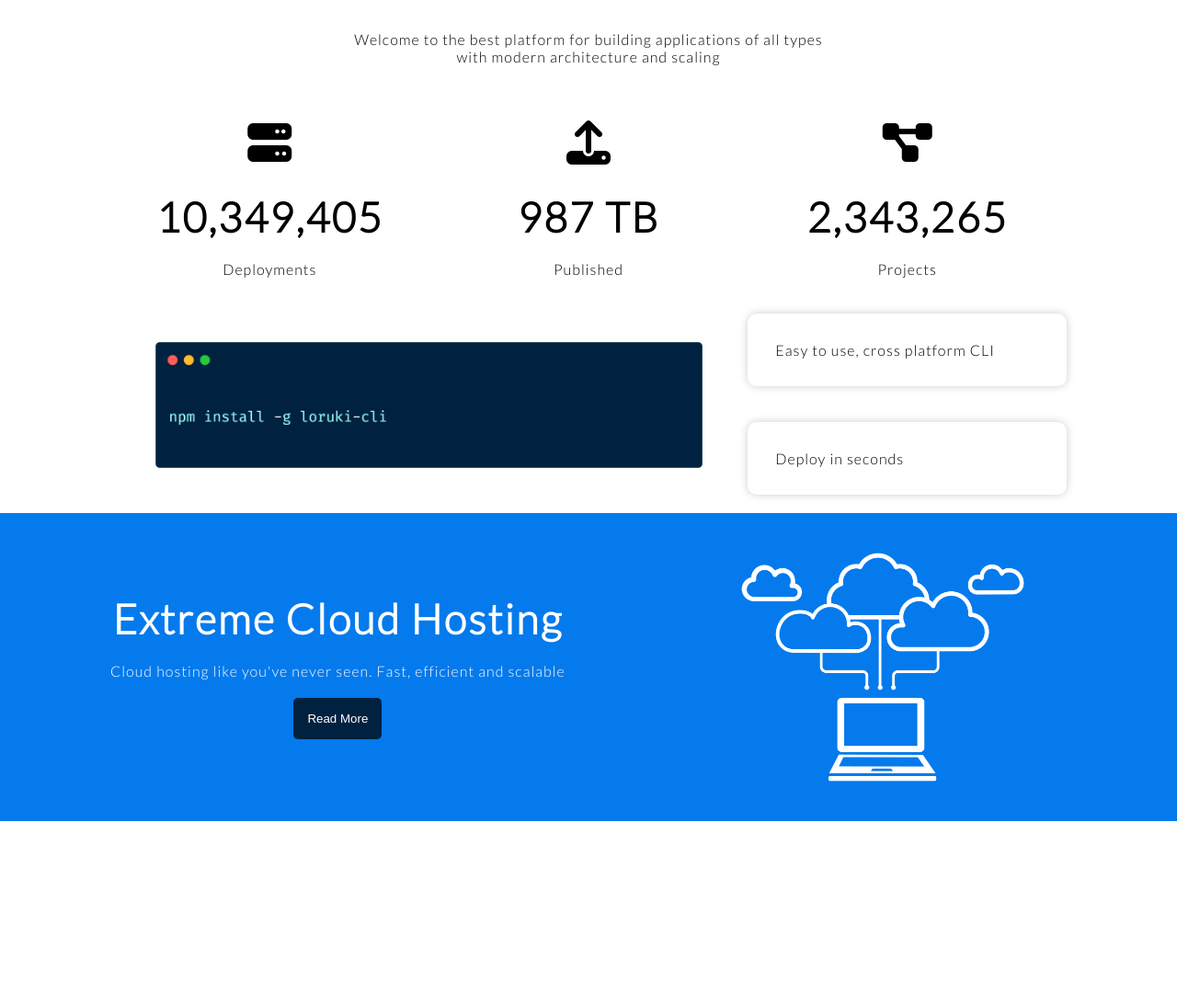
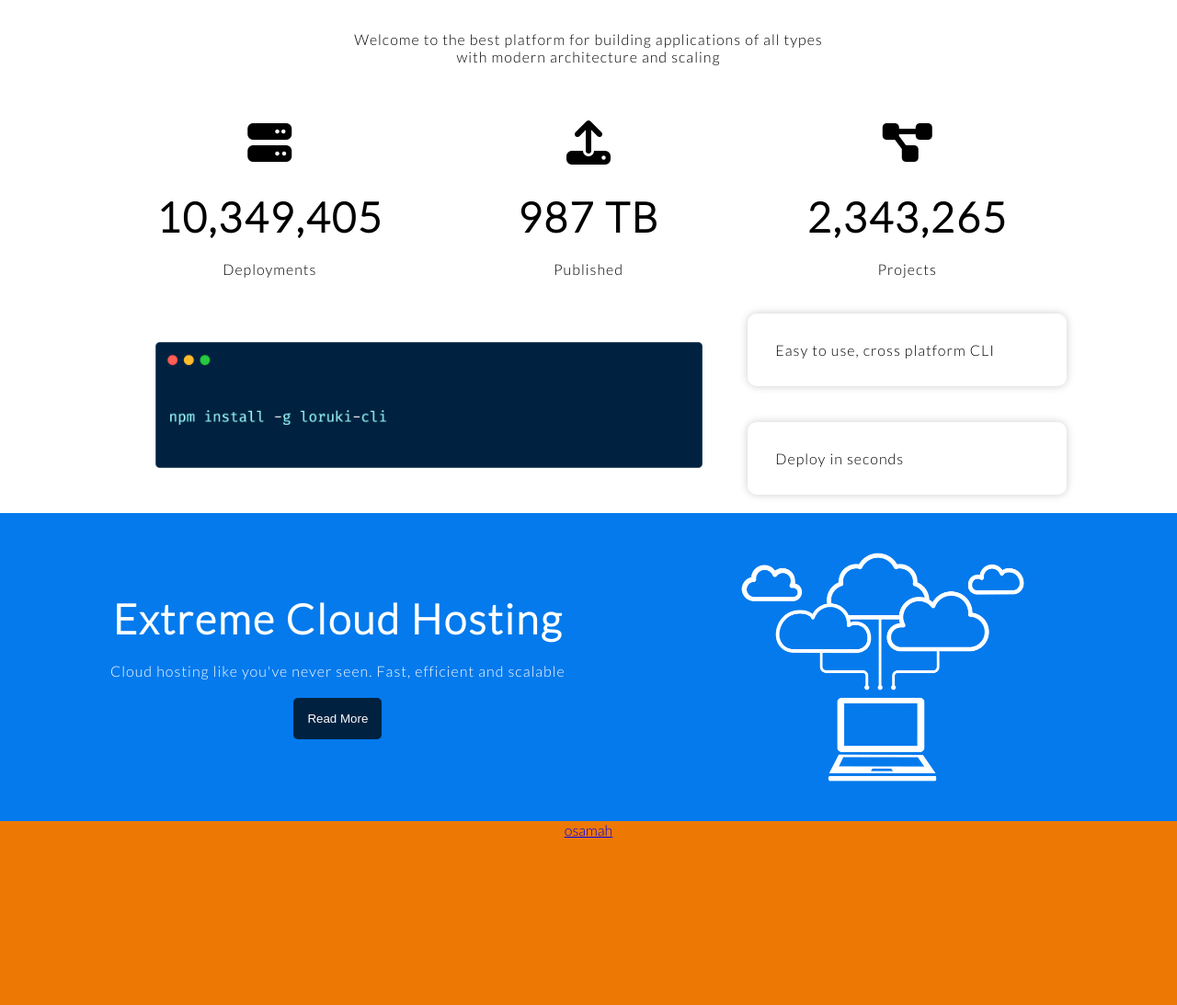
Before and after one commit to OsamahQassem/favorite-cmd-commands, a plain HTML site: page week2/project1/index.html in a window 1280 px wide. Shown: the part 661-1754 px from the top of the page at 92% size. Before the commit the page ends 1554 px from the top, so only its background shows below. Drawn offline with Linux system fonts and the light colour scheme.

Commit message:
deleting and organizing files

```diff
--- a/week2/project1/index.html
+++ b/week2/project1/index.html
@@ -137,6 +137,15 @@
 
 
 
+<div class="osamh">
+
+    <a href="#">osamah
+
+    </a>
+</div>
+
+
+
 <body>
 
 
--- a/week2/project1/style.css
+++ b/week2/project1/style.css
@@ -296,3 +296,18 @@ p{
     border: none;
 
 }
+
+
+
+.osamh{
+    width: 100%;
+    height: 200px;
+    background-color: #ed7804;
+    text-align:center;
+}
+
+.osamh a{
+
+
+
+}
```
Also changed, not shown: 3 other files.
